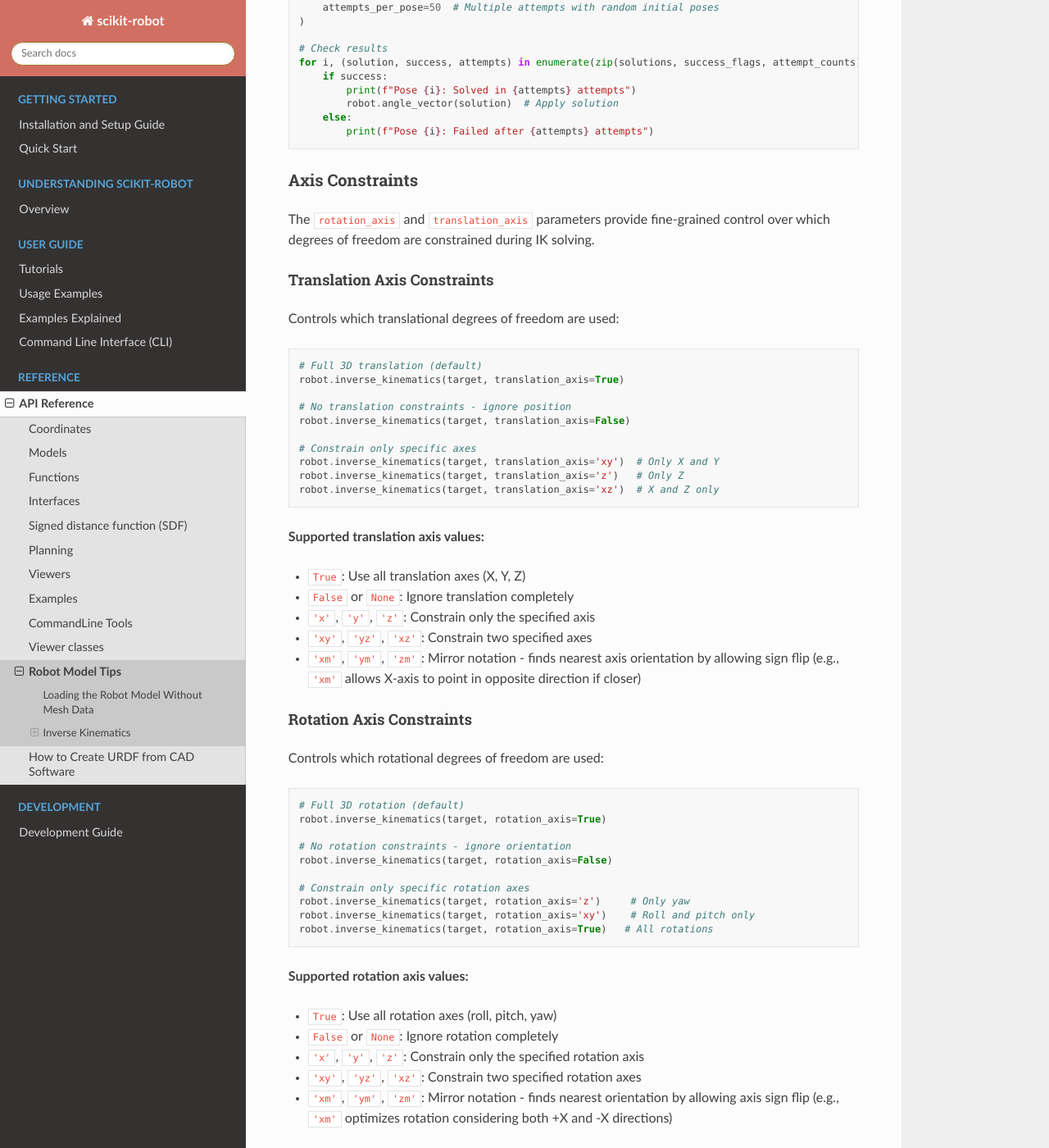
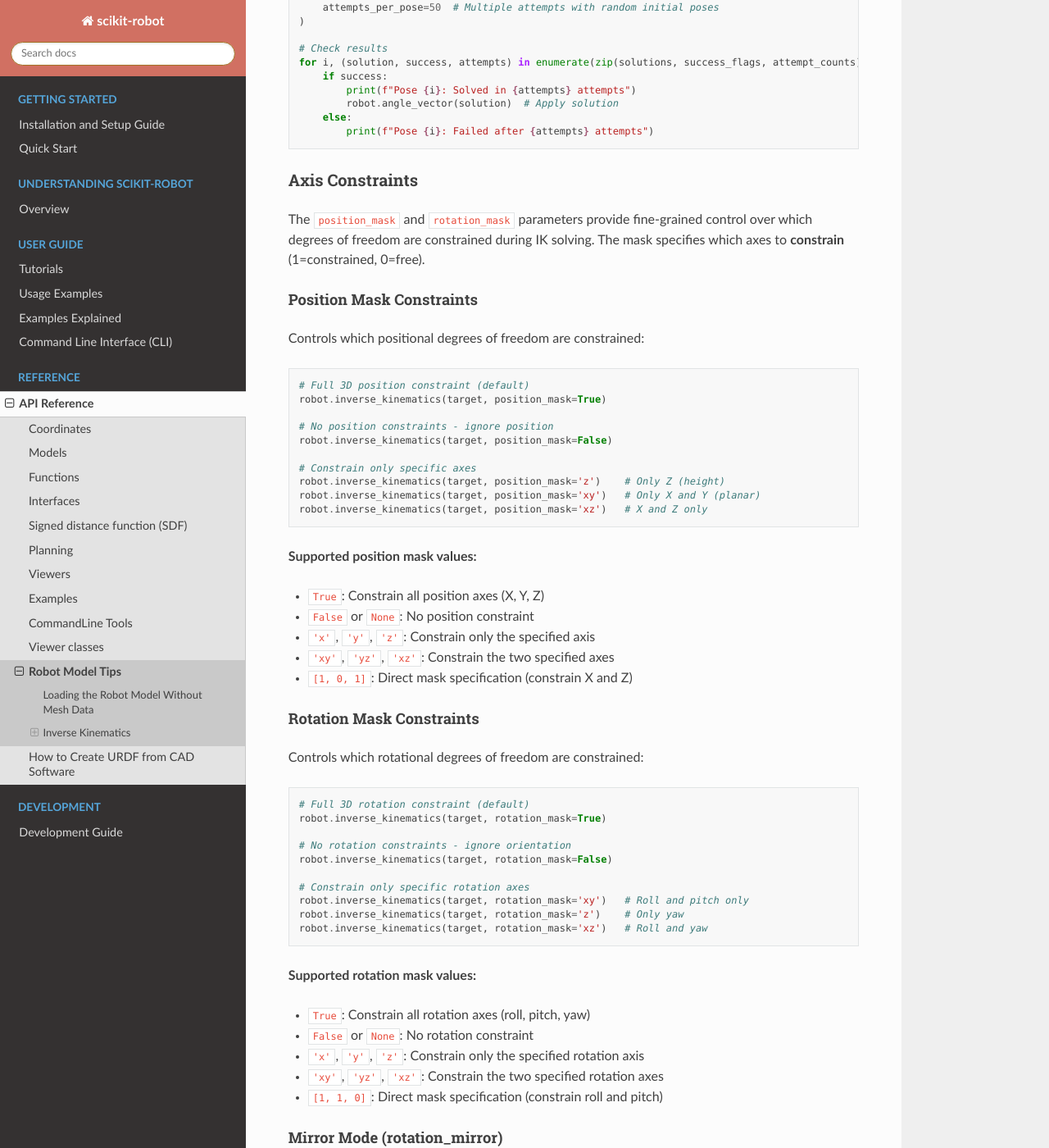
Before and after one commit to iory/scikit-robot, a Sphinx documentation site: the page built from docs/source/reference/robot_model_tips.rst, in a window 1280 px wide and 1400 px high, scrolled down 2111 px. Shown: the whole window at 82% size. Built offline with Sphinx 7.4.7 and the Read the Docs theme 3.1.0, drawn with Linux system fonts in a browser that asks for light colours; some of the changed text lies outside the part shown.

Commit message:
Update documentation to use position_mask/rotation_mask API
- Update robot_model_tips.rst with new parameter names and semantics
- Update tutorials/inverse_kinematics.rst
- Update overview/architecture.rst
- Update examples/index.rst

```diff
--- a/docs/source/examples/index.rst
+++ b/docs/source/examples/index.rst
@@ -101,7 +101,7 @@ Set target_coords.
 
 For detailed information about inverse kinematics including:
 
-- Axis constraints (``rotation_axis`` and ``translation_axis`` parameters)
+- Axis constraints (``position_mask`` and ``rotation_mask`` parameters)
 - Batch inverse kinematics for multiple poses
 - Visual examples of different constraint types
 - Advanced features and performance optimization
--- a/docs/source/overview/architecture.rst
+++ b/docs/source/overview/architecture.rst
@@ -89,7 +89,7 @@ Example usage:
 
    robot.rarm.inverse_kinematics(
        target_coords,
-       rotation_axis=True  # Full 6-DOF constraint
+       rotation_mask=True  # Full 6-DOF constraint
    )
 
 3. URDF Toolchain
--- a/docs/source/reference/robot_model_tips.rst
+++ b/docs/source/reference/robot_model_tips.rst
@@ -61,8 +61,8 @@ The basic inverse kinematics solver finds joint angles to reach a target pose:
         target_coords,
         link_list=link_list,
         move_target=robot.rarm.end_coords,
-        rotation_axis=True,
-        translation_axis=True,
+        rotation_mask=True,
+        position_mask=True,
         stop=100,              # Maximum iterations
         thre=0.001,           # Position threshold (meters)
         rthre=np.deg2rad(1.0) # Rotation threshold (radians)
@@ -100,8 +100,8 @@ For multiple target poses, batch IK provides significant performance improvement
         target_poses,
         link_list=link_list,
         move_target=robot.rarm.end_coords,
-        rotation_axis=True,
-        translation_axis=True,
+        rotation_mask=True,
+        position_mask=True,
         stop=100,
         thre=0.001,
         rthre=np.deg2rad(1.0),
@@ -119,59 +119,75 @@ For multiple target poses, batch IK provides significant performance improvement
 Axis Constraints
 ~~~~~~~~~~~~~~~~
 
-The ``rotation_axis`` and ``translation_axis`` parameters provide fine-grained control over which degrees of freedom are constrained during IK solving.
+The ``position_mask`` and ``rotation_mask`` parameters provide fine-grained control over which degrees of freedom are constrained during IK solving. The mask specifies which axes to **constrain** (1=constrained, 0=free).
 
-Translation Axis Constraints
-^^^^^^^^^^^^^^^^^^^^^^^^^^^^
+Position Mask Constraints
+^^^^^^^^^^^^^^^^^^^^^^^^^
 
-Controls which translational degrees of freedom are used:
+Controls which positional degrees of freedom are constrained:
 
 .. code-block:: python
 
-    # Full 3D translation (default)
-    robot.inverse_kinematics(target, translation_axis=True)
+    # Full 3D position constraint (default)
+    robot.inverse_kinematics(target, position_mask=True)
 
-    # No translation constraints - ignore position
-    robot.inverse_kinematics(target, translation_axis=False)
+    # No position constraints - ignore position
+    robot.inverse_kinematics(target, position_mask=False)
 
     # Constrain only specific axes
-    robot.inverse_kinematics(target, translation_axis='xy')  # Only X and Y
-    robot.inverse_kinematics(target, translation_axis='z')   # Only Z
-    robot.inverse_kinematics(target, translation_axis='xz')  # X and Z only
+    robot.inverse_kinematics(target, position_mask='z')    # Only Z (height)
+    robot.inverse_kinematics(target, position_mask='xy')   # Only X and Y (planar)
+    robot.inverse_kinematics(target, position_mask='xz')   # X and Z only
 
-**Supported translation axis values:**
+**Supported position mask values:**
 
-- ``True``: Use all translation axes (X, Y, Z)
-- ``False`` or ``None``: Ignore translation completely
+- ``True``: Constrain all position axes (X, Y, Z)
+- ``False`` or ``None``: No position constraint
 - ``'x'``, ``'y'``, ``'z'``: Constrain only the specified axis
-- ``'xy'``, ``'yz'``, ``'xz'``: Constrain two specified axes
-- ``'xm'``, ``'ym'``, ``'zm'``: Mirror notation - finds nearest axis orientation by allowing sign flip (e.g., ``'xm'`` allows X-axis to point in opposite direction if closer)
+- ``'xy'``, ``'yz'``, ``'xz'``: Constrain the two specified axes
+- ``[1, 0, 1]``: Direct mask specification (constrain X and Z)
 
-Rotation Axis Constraints
+Rotation Mask Constraints
 ^^^^^^^^^^^^^^^^^^^^^^^^^
 
-Controls which rotational degrees of freedom are used:
+Controls which rotational degrees of freedom are constrained:
 
 .. code-block:: python
 
-    # Full 3D rotation (default)
-    robot.inverse_kinematics(target, rotation_axis=True)
+    # Full 3D rotation constraint (default)
+    robot.inverse_kinematics(target, rotation_mask=True)
 
     # No rotation constraints - ignore orientation
-    robot.inverse_kinematics(target, rotation_axis=False)
+    robot.inverse_kinematics(target, rotation_mask=False)
 
     # Constrain only specific rotation axes
-    robot.inverse_kinematics(target, rotation_axis='z')     # Only yaw
-    robot.inverse_kinematics(target, rotation_axis='xy')    # Roll and pitch only
-    robot.inverse_kinematics(target, rotation_axis=True)   # All rotations
+    robot.inverse_kinematics(target, rotation_mask='xy')   # Roll and pitch only
+    robot.inverse_kinematics(target, rotation_mask='z')    # Only yaw
+    robot.inverse_kinematics(target, rotation_mask='xz')   # Roll and yaw
 
-**Supported rotation axis values:**
+**Supported rotation mask values:**
 
-- ``True``: Use all rotation axes (roll, pitch, yaw)
-- ``False`` or ``None``: Ignore rotation completely
+- ``True``: Constrain all rotation axes (roll, pitch, yaw)
+- ``False`` or ``None``: No rotation constraint
 - ``'x'``, ``'y'``, ``'z'``: Constrain only the specified rotation axis
-- ``'xy'``, ``'yz'``, ``'xz'``: Constrain two specified rotation axes
-- ``'xm'``, ``'ym'``, ``'zm'``: Mirror notation - finds nearest orientation by allowing axis sign flip (e.g., ``'xm'`` optimizes rotation considering both +X and -X directions)
+- ``'xy'``, ``'yz'``, ``'xz'``: Constrain the two specified rotation axes
+- ``[1, 1, 0]``: Direct mask specification (constrain roll and pitch)
+
+Mirror Mode (rotation_mirror)
+^^^^^^^^^^^^^^^^^^^^^^^^^^^^^
+
+The ``rotation_mirror`` parameter allows the solver to consider both positive and negative directions of a specific axis, choosing the orientation that results in the shortest rotation path:
+
+.. code-block:: python
+
+    # Allow X-axis to flip direction if closer
+    robot.inverse_kinematics(target, rotation_mask=True, rotation_mirror='x')
+
+    # Allow Y-axis to flip direction if closer
+    robot.inverse_kinematics(target, rotation_mask=True, rotation_mirror='y')
+
+    # Allow Z-axis to flip direction if closer
+    robot.inverse_kinematics(target, rotation_mask=True, rotation_mirror='z')
 
 Visual Examples of Axis Constraints
 ^^^^^^^^^^^^^^^^^^^^^^^^^^^^^^^^^^^
@@ -186,7 +202,7 @@ The following images demonstrate how different axis constraints affect the robot
 
    **Full 6-DOF Control**
 
-   ``rotation_axis=True, translation_axis=True``
+   ``rotation_mask=True, position_mask=True``
 
 .. figure:: ../_static/ik_basic_position_only.png
    :width: 60%
@@ -194,7 +210,7 @@ The following images demonstrate how different axis constraints affect the robot
 
    **Position Only (No Orientation)**
 
-   ``rotation_axis=False, translation_axis=True``
+   ``rotation_mask=False, position_mask=True``
 
 .. figure:: ../_static/ik_basic_orientation_only.png
    :width: 60%
@@ -202,9 +218,9 @@ The following images demonstrate how different axis constraints affect the robot
 
    **Orientation Only (No Position)**
 
-   ``rotation_axis=True, translation_axis=False``
+   ``rotation_mask=True, position_mask=False``
 
-**Single Axis Rotation with Full Translation**
+**Single Axis Rotation with Full Position**
 
 .. figure:: ../_static/ik_single_rot_rot_x_trans_full.png
    :width: 60%
@@ -212,7 +228,7 @@ The following images demonstrate how different axis constraints affect the robot
 
    **Roll Only (X-axis Rotation)**
 
-   ``rotation_axis='x', translation_axis=True``
+   ``rotation_mask='x', position_mask=True``
 
 .. figure:: ../_static/ik_single_rot_rot_y_trans_full.png
    :width: 60%
@@ -220,7 +236,7 @@ The following images demonstrate how different axis constraints affect the robot
 
    **Pitch Only (Y-axis Rotation)**
 
-   ``rotation_axis='y', translation_axis=True``
+   ``rotation_mask='y', position_mask=True``
 
 .. figure:: ../_static/ik_single_rot_rot_z_trans_full.png
    :width: 60%
@@ -228,9 +244,9 @@ The following images demonstrate how different axis constraints affect the robot
 
    **Yaw Only (Z-axis Rotation)**
 
-   ``rotation_axis='z', translation_axis=True``
+   ``rotation_mask='z', position_mask=True``
 
-**Double Axis Rotation with Full Translation**
+**Double Axis Rotation with Full Position**
 
 .. figure:: ../_static/ik_double_rot_rot_xy_trans_full.png
    :width: 60%
@@ -238,7 +254,7 @@ The following images demonstrate how different axis constraints affect the robot
 
    **Roll + Pitch (XY-axes Rotation)**
 
-   ``rotation_axis='xy', translation_axis=True``
+   ``rotation_mask='xy', position_mask=True``
 
 .. figure:: ../_static/ik_double_rot_rot_yz_trans_full.png
    :width: 60%
@@ -246,7 +262,7 @@ The following images demonstrate how different axis constraints affect the robot
 
    **Pitch + Yaw (YZ-axes Rotation)**
 
-   ``rotation_axis='yz', translation_axis=True``
+   ``rotation_mask='yz', position_mask=True``
 
 .. figure:: ../_static/ik_double_rot_rot_zx_trans_full.png
    :width: 60%
@@ -254,7 +270,7 @@ The following images demonstrate how different axis constraints affect the robot
 
    **Yaw + Roll (ZX-axes Rotation)**
 
-   ``rotation_axis='zx', translation_axis=True``
+   ``rotation_mask='zx', position_mask=True``
 
 **Mirror Notation (Axis Flip Optimization)**
 
@@ -266,7 +282,7 @@ The mirror notation allows the solver to consider both positive and negative dir
 
    **X-mirror (Optimized X-axis Orientation)**
 
-   ``rotation_axis='xm', translation_axis=True``
+   ``rotation_mask=True, rotation_mirror='x', position_mask=True``
 
    Considers both +X and -X directions, chooses nearest
 
@@ -276,7 +292,7 @@ The mirror notation allows the solver to consider both positive and negative dir
 
    **Y-mirror (Optimized Y-axis Orientation)**
 
-   ``rotation_axis='ym', translation_axis=True``
+   ``rotation_mask=True, rotation_mirror='y', position_mask=True``
 
    Considers both +Y and -Y directions, chooses nearest
 
@@ -286,13 +302,13 @@ The mirror notation allows the solver to consider both positive and negative dir
 
    **Z-mirror (Optimized Z-axis Orientation)**
 
-   ``rotation_axis='zm', translation_axis=True``
+   ``rotation_mask=True, rotation_mirror='z', position_mask=True``
 
    Considers both +Z and -Z directions, chooses nearest
 
 **Mixed Constraints**
 
-Common combinations of translation and rotation constraints for specific applications:
+Common combinations of position and rotation constraints for specific applications:
 
 .. figure:: ../_static/ik_mixed_planar_yaw.png
    :width: 60%
@@ -300,7 +316,7 @@ Common combinations of translation and rotation constraints for specific applica
 
    **Planar Motion + Yaw Control**
 
-   ``rotation_axis='z', translation_axis='xy'``
+   ``rotation_mask='z', position_mask='xy'``
 
    Useful for mobile robots on flat surfaces
 
@@ -310,7 +326,7 @@ Common combinations of translation and rotation constraints for specific applica
 
    **Vertical Motion + Tilt Control**
 
-   ``rotation_axis='xy', translation_axis='z'``
+   ``rotation_mask='xy', position_mask='z'``
 
    Useful for lifting with orientation adjustment
 
@@ -320,7 +336,7 @@ Common combinations of translation and rotation constraints for specific applica
 
    **Frontal Plane Motion**
 
-   ``rotation_axis='x', translation_axis='yz'``
+   ``rotation_mask='x', position_mask='yz'``
 
    Constrains motion to YZ plane with roll control
 
@@ -348,8 +364,8 @@ Practical Examples with Constraints
         target,
         link_list=link_list,
         move_target=move_target,
-        translation_axis=True,
-        rotation_axis=False
+        position_mask=True,
+        rotation_mask=False
     )
 
     # Orientation-only IK (ignore position)
@@ -358,18 +374,18 @@ Practical Examples with Constraints
         target,
         link_list=link_list,
         move_target=move_target,
-        translation_axis=False,
-        rotation_axis=True
+        position_mask=False,
+        rotation_mask=True
     )
 
-    # Planar motion (XY plane, limited rotation)
+    # Planar motion (XY plane) with roll/pitch control
     robot.reset_pose()
     robot.inverse_kinematics(
         target,
         link_list=link_list,
         move_target=move_target,
-        translation_axis='xy',
-        rotation_axis='xy'
+        position_mask='xy',
+        rotation_mask='xy'
     )
 
     # Vertical motion with yaw control
@@ -378,8 +394,8 @@ Practical Examples with Constraints
         target,
         link_list=link_list,
         move_target=move_target,
-        translation_axis='z',
-        rotation_axis='z'
+        position_mask='z',
+        rotation_mask='z'
     )
 
 Advanced Features
@@ -488,7 +504,7 @@ Common Patterns
     link_list = robot.rarm.link_list
     move_target = robot.rarm.end_coords
 
-    # Pick and place operations - position-only approach
+    # Pick and place operations - position with yaw control
     pick_poses = [
         Coordinates(pos=[0.5, 0.2, 0.8]),
         Coordinates(pos=[0.6, 0.1, 0.7]),
@@ -498,8 +514,8 @@ Common Patterns
         pick_poses,
         link_list=link_list,
         move_target=move_target,
-        translation_axis=True,
-        rotation_axis='z',  # Only control yaw for grasping
+        position_mask=True,
+        rotation_mask='z',  # Only control yaw for grasping
         attempts_per_pose=20
     )
 
@@ -513,8 +529,8 @@ Common Patterns
         paint_poses,
         link_list=link_list,
         move_target=move_target,
-        translation_axis=True,
-        rotation_axis=True,  # Full orientation control
+        position_mask=True,
+        rotation_mask=True,  # Full orientation control
         thre=0.001,          # High precision
         rthre=np.deg2rad(1.0),
         attempts_per_pose=20
--- a/docs/source/tutorials/inverse_kinematics.rst
+++ b/docs/source/tutorials/inverse_kinematics.rst
@@ -5,7 +5,7 @@ Inverse Kinematics
 For comprehensive inverse kinematics documentation including:
 
 - Basic inverse kinematics usage
-- Axis constraints (rotation_axis and translation_axis parameters)
+- Axis constraints (position_mask and rotation_mask parameters)
 - Batch inverse kinematics for multiple poses
 - Visual examples of different constraint types
 - Advanced features and performance optimization
```
